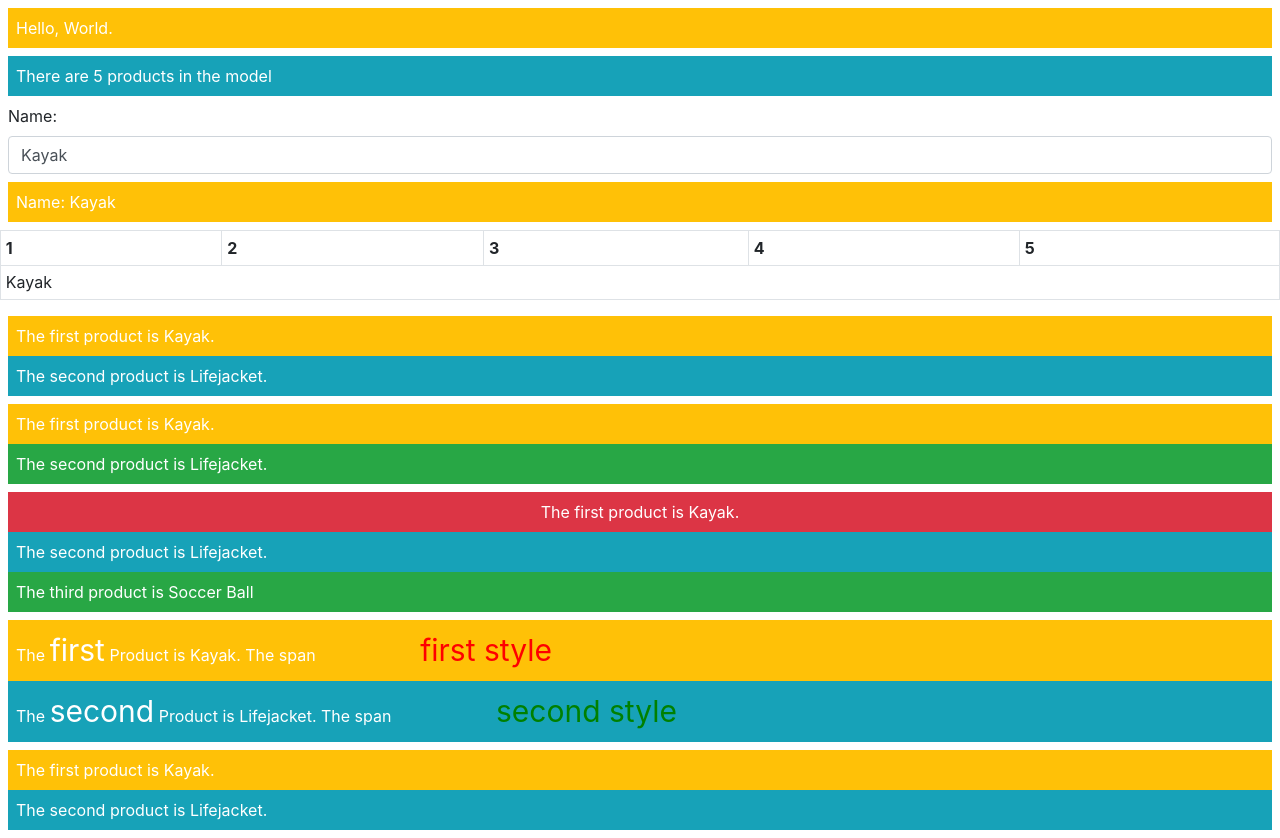
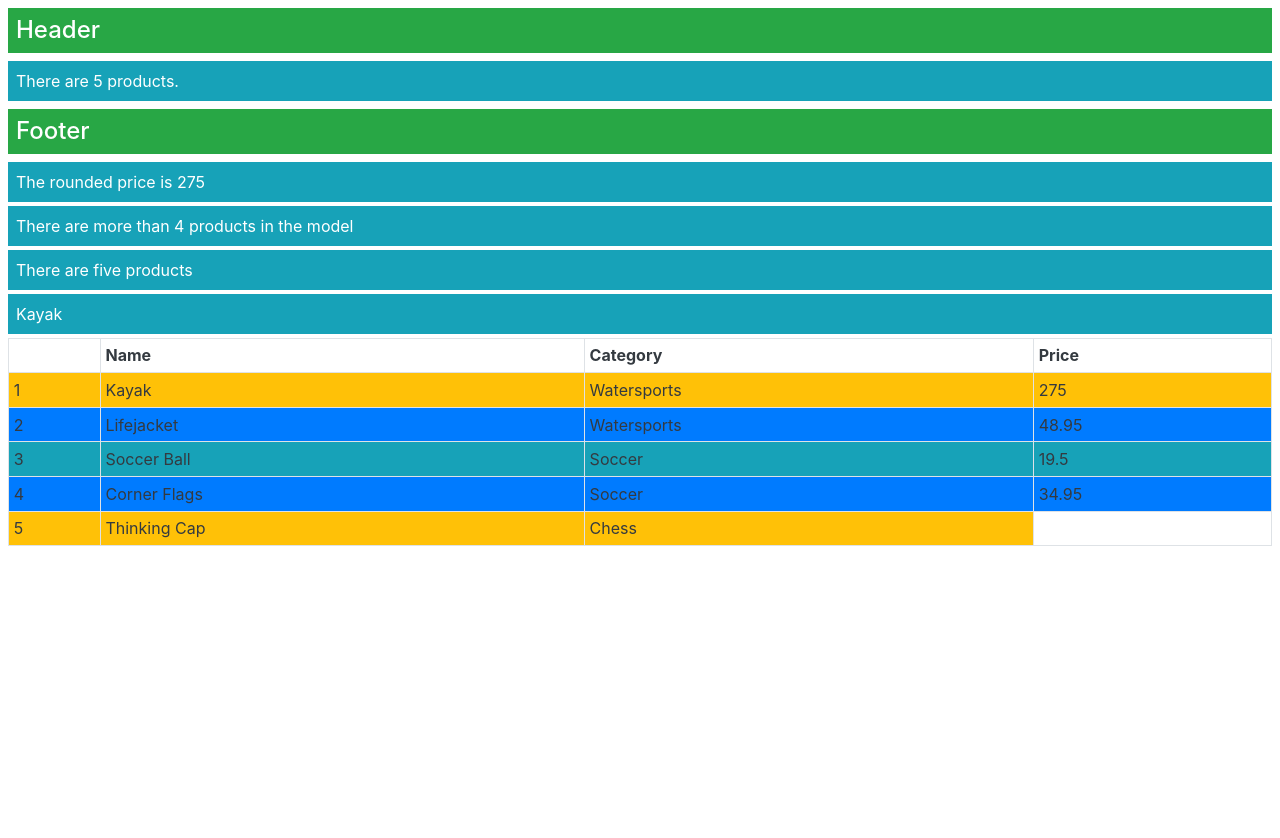
Before and after one commit to allotisam/ProAngular6, an Angular app: page / in a window 1280 px wide. After the commit the page ends 800 px from the top, so only its background shows below. Built offline with nearby package versions, Linux system fonts and the light colour scheme.

Commit message:
completed p.303 of 780 Using the Built-in Directive -ngIf -ngSwitch -ngFor -ngTemplateOutlet Understanding One-Way Data Binding Restrictions -Using Idempotent Expression -Understanding the Expression Context

```diff
--- a/src/app/component.ts
+++ b/src/app/component.ts
@@ -9,42 +9,40 @@ import { Product } from './product.model';
 export class ProductComponent {
     model: Model = new Model();
 
-    fontSizeWithUnits = '30px';
-    fontSizeWithoutUnits = '30';
+    targetName = 'Kayak';
+    counter = 1;
 
     constructor(ref: ApplicationRef) {
         (<any>window).appRef = ref;
         (<any>window).model = this.model;
     }
 
-    getClasses(key: number): string {
-        const product = this.model.getProduct(key);
-        return 'p-2 ' + (product.price < 50 ? 'bg-info' : 'bg-warning');
-    }
-
-    getClassMap(key: number): Object {
-        const product = this.model.getProduct(key);
-        return {
-            'text-center bg-danger': product.name === 'Kayak',
-            'bg-info': product.price < 50
-        };
-    }
-
-    getStyles(key: number) {
-        const product = this.model.getProduct(key);
-        return {
-            fontSize: '30px',
-            'margin.px': 100,
-            color: product.price > 50 ? 'red' : 'green'
-        };
-    }
-
     getProductByPosition(position: number): Product {
         return this.model.getProducts()[position];
     }
 
-    getClassesByPosition(position: number): string {
-        const product = this.getProductByPosition(position);
-        return 'p-2 ' + (product.price < 50 ? 'bg-info' : 'bg-warning');
+    getProduct(key: number): Product {
+        return this.model.getProduct(key);
+    }
+
+    getProducts(): Product[] {
+        return this.model.getProducts();
+    }
+
+    getProductCount(): number {
+        console.log('getProductCount invoked');
+        return this.getProducts().length;
+    }
+
+    getProductPrice(index: number): number {
+        return Math.floor(this.getProduct(index).price);
+    }
+
+    get nextProduct(): Product {
+        return this.model.getProducts().shift();
+    }
+
+    getKey(index: number, product: Product) {
+        return product.id;
     }
 }
--- a/src/app/repository.model.ts
+++ b/src/app/repository.model.ts
@@ -44,4 +44,9 @@ export class Model {
         }
         return candidate;
     }
+
+    swapProduct() {
+        const p = this.products.shift();
+        this.products.push(new Product(p.id, p.name, p.category, p.price));
+    }
 }
--- a/src/app/template.html
+++ b/src/app/template.html
@@ -1,80 +1,64 @@
-<div [ngClass]="'text-white m-2 p-2 ' + getClasses(1)">
-    Hello, World.
-</div>
-<div class="bg-info text-white m-2 p-2">
-    There are {{ model.getProducts().length }} products in the model
-</div>
-<div class="form-group m-2">
-    <label>Name:</label>
-    <input class="form-control" [value]="model.getProduct(1)?.name || 'None'" />
-</div>
-<div [ngClass]="'text-white m-2 p-2 ' + getClasses(1)">
-    Name: {{ model.getProduct(1)?.name || 'None' }}
+<div class="text-white m-2">
+
+    <ng-template #titleTemplate let-text="title">
+        <h4 class="p-2 bg-success text-white">{{ text }}</h4>
+    </ng-template>
+
+    <ng-template [ngTemplateOutlet]="titleTemplate" [ngTemplateOutletContext]="{ title: 'Header' }"></ng-template>
+
+    <div class="bg-info p-2 mb-2">
+        There are {{ getProductCount() }} products.
     </div>
 
-<table class="table table-sm table-bordered table-striped mt-2">
+    <ng-template [ngTemplateOutlet]="titleTemplate" [ngTemplateOutletContext]="{ title: 'Footer'}"></ng-template>
+
+    <!-- <div class="bg-info p-2">
+        Counter: {{ counter = counter + 1 }}
+    </div> -->
+
+    <!-- <div class="bg-info p-2 text-white">
+        Next Product is {{ nextProduct.name }}
+    </div> -->
+
+    <!-- <div clas="bg-info p-2">
+        The rounded price is {{ Math.floor(getProduct(1).price) }}
+    </div> -->
+
+    <div class="bg-info p-2 text-white">
+        The rounded price is {{ getProductPrice(1) }}
+    </div>
+
+    <div *ngIf="getProductCount() > 4" class="bg-info p-2 mt-1">
+        There are more than 4 products in the model
+    </div>
+    <div *ngIf="getProductByPosition(0).name != 'Kayak'" class="bg-info p-2 mt-1">
+        The first product isn't a Kayak
+    </div>
+
+    <div class="bg-info p-2 mt-1" [ngSwitch]="getProductCount()">
+        <span *ngSwitchCase="2">There are two products</span>
+        <span *ngSwitchCase="5">There are five products</span>
+        <span *ngSwitchDefault>This is the default</span>
+    </div>
+
+    <div class="bg-info p-2 mt-1" [ngSwitch]="getProduct(1).name">
+        <span *ngSwitchCase="targetName">Kayak</span>
+        <span *ngSwitchCase="'Lifejacket'">Lifejacket</span>
+        <span *ngSwitchDefault>Other Product</span>
+    </div>
+
+    <table class="table table-sm table-bordered mt-1 text-dark">
         <tr>
-        <th>1</th>
-        <th>2</th>
-        <th>3</th>
-        <th>4</th>
-        <th>5</th>
+            <th></th>
+            <th>Name</th>
+            <th>Category</th>
+            <th>Price</th>
         </tr>
-    <tr>
-        <td [attr.colspan]="model.getProducts().length">
-            {{ model.getProduct(1)?.name || 'None' }}
-        </td>
+        <tr *ngFor="let item of getProducts(); let i = index; let odd = odd; let first = first; let last = last; trackBy:getKey" [class.bg-primary]="odd" [class.bg-info]="!odd" [class.bg-warning]="first || last">
+            <td>{{ i + 1 }}</td>
+            <td>{{ item.name }}</td>
+            <td>{{ item.category }}</td>
+            <td *ngIf="!last">{{ item.price }}</td>
         </tr>
     </table>
-
-<div class="text-white m-2">
-    <div [class]="getClasses(1)">
-        The first product is {{ model.getProduct(1).name }}.
 </div>
-    <div [class]="getClasses(2)">
-        The second product is {{ model.getProduct(2).name }}.
-    </div>
-</div>
-
-<div class="text-white m-2">
-    <div [class]="getClasses(1)">
-        The first product is {{ model.getProduct(1).name }}.
-    </div>
-    <div class="p-2" [class.bg-success]="model.getProduct(2).price < 50" [class.bg-info]="model.getProduct(2).price >= 50">
-        The second product is {{ model.getProduct(2).name }}.
-    </div>
-</div>
-
-<div class="text-white m-2">
-    <div class="p-2" [ngClass]="getClassMap(1)">
-        The first product is {{ model.getProduct(1).name }}.
-    </div>
-    <div class="p-2" [ngClass]="getClassMap(2)">
-        The second product is {{ model.getProduct(2).name }}.
-    </div>
-    <div class="p-2" [ngClass]="{ 'bg-success': model.getProduct(3).price < 50, 'bg-info': model.getProduct(3).price >= 50 }">
-        The third product is {{ model.getProduct(3).name }}
-    </div>
-</div>
-
-<div class="text-white m-2">
-    <div class="p-2 bg-warning">
-        The <span [style.fontSize]="fontSizeWithUnits">first</span>
-        Product is {{ model.getProduct(1).name }}.
-        The span <span [ngStyle]="getStyles(1)">first style</span>
-    </div>
-    <div class="p-2 bg-info">
-        The <span [style.fontSize.px]="fontSizeWithoutUnits">second</span>
-        Product is {{ model.getProduct(2).name }}.
-        The span <span [ngStyle]="getStyles(2)">second style</span>
-    </div>
-</div>
-
-<div class="text-white m-2">
-    <div [ngClass]="getClassesByPosition(0)">
-        The first product is {{ getProductByPosition(0).name }}.
-    </div>
-    <div [ngClass]="getClassesByPosition(1)">
-        The second product is {{ getProductByPosition(1).name }}.
-    </div>
-</div>
```
Lines whose indentation alone changed are shown as unchanged.
